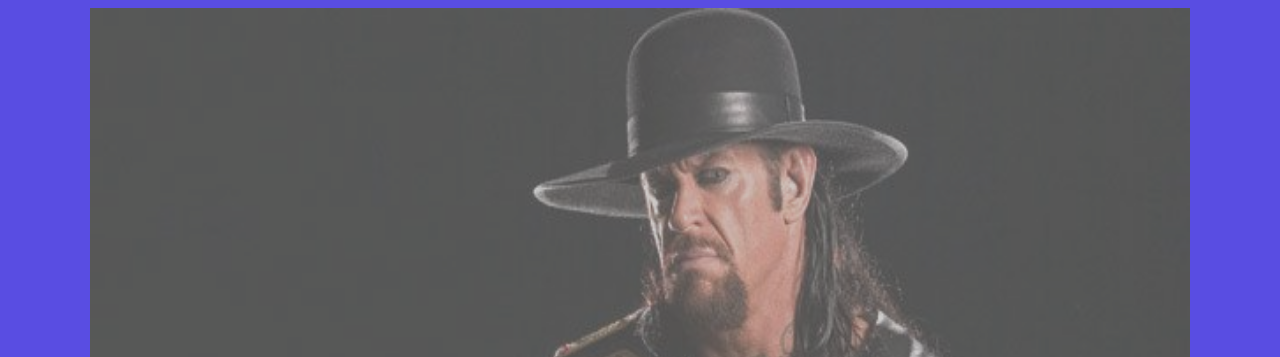
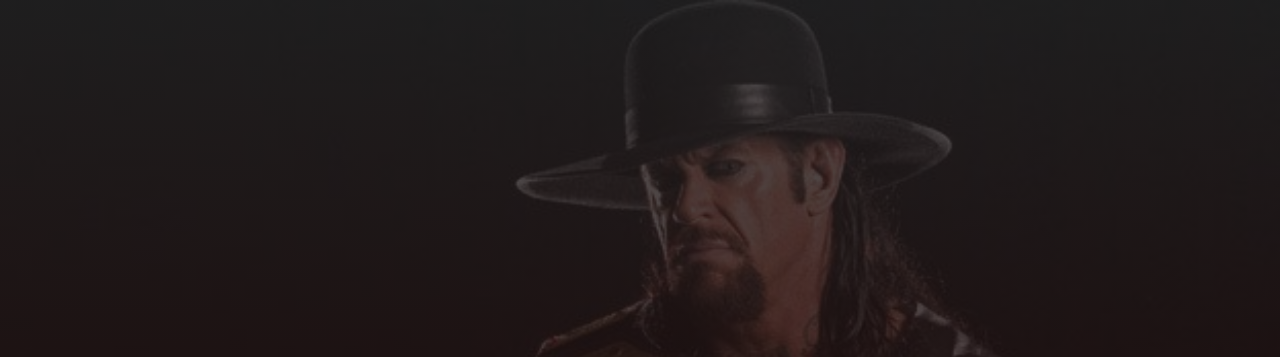
Before and after one commit to rakeshVerse/icodethis-ch1, a plain HTML site: page index.html in a window 1280 px wide. Shown: the top 357 px of the page. Drawn offline with Linux system fonts and the light colour scheme.

Commit message:
Spread main img and add new gradient overlay

```diff
--- a/index.html
+++ b/index.html
@@ -12,14 +12,14 @@
 </head>
 <body>
     <div id="main">
-        <div id="opacity">
+        <!-- <div id="opacity"> -->
             <div id="banner">
                 <span id="small-hd">WATCH LIVE</span>
                 <span id="large-hd">UNDERTAKER</span>
                 <span id="close">X</span>
                 <button onclick="window.open('https://www.sonyliv.com/sports/sport-wwe-24-1700000305', '_blank')">GET WWE NETWORK</button>
             </div>
-        </div>
+        <!-- </div> -->
     </div>
     <script src="script.js"></script>
 </body>
--- a/style.css
+++ b/style.css
@@ -7,23 +7,19 @@ html {
 html, body { height: 100%; }
 
 body {
+    margin:auto;
     font-family: 'Quicksand', sans-serif;
-    background-color: #1605d7b5;
 }
 
 div#main {
     margin: auto;
-    width: 1100px;
-    height: 800px;
-    background-image: url("images/bg-img.jpg");
+    width: auto;
+    height: 100%;
+    overflow: hidden;
+    background: #C04848;
+    background: linear-gradient(rgba(34, 33, 34, 0.8), rgba(30, 1, 1, 0.8)), url("images/bg-img.jpg");
     background-repeat:no-repeat;
     background-size: 100% 100%;
-}
-
-div#opacity {
-    background-color: rgba(157, 157, 157, 0.5);
-    width: 1100px;
-    height: 800px;
 }
 
 div#banner {
@@ -40,10 +36,8 @@ div#banner {
 }
 
 #banner>span {
-    /* text-align: center; */
     color: white;
     position: relative;
-    /* display: block; */
 }
 
 button {
```
